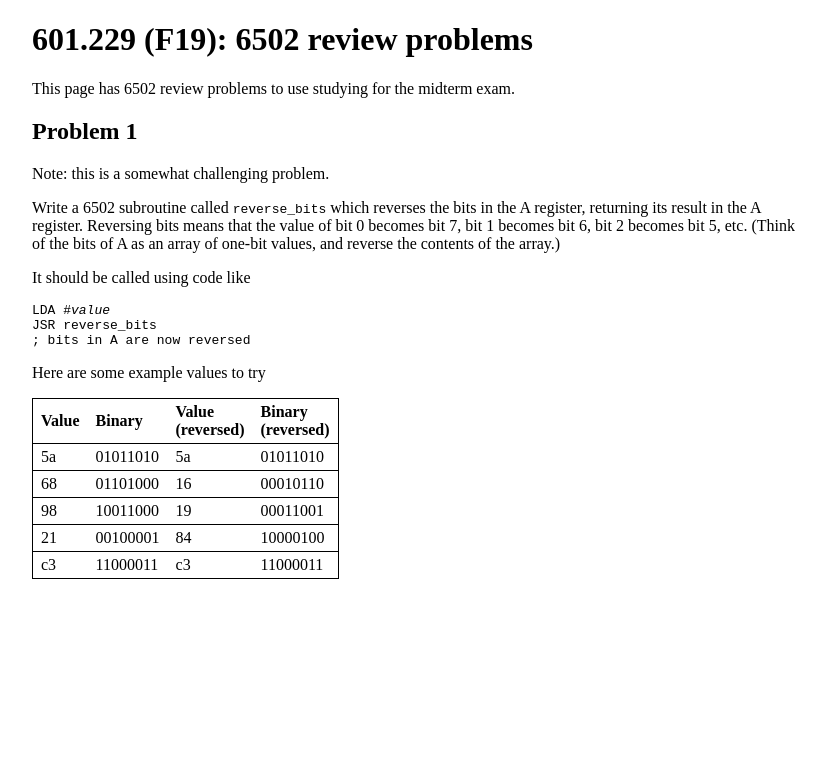
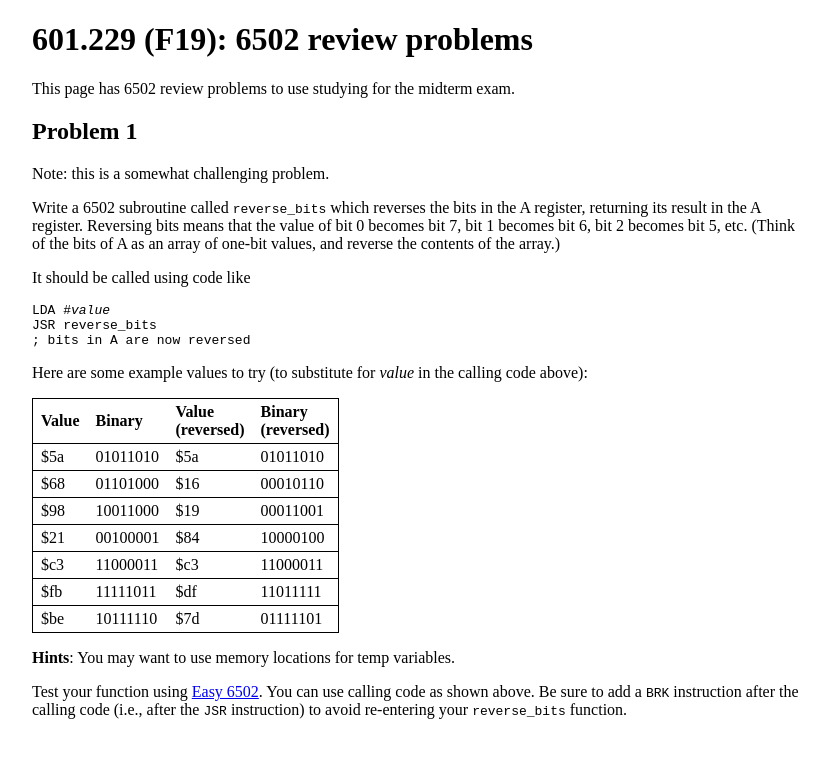
Before and after one commit to jhucsf/fall2019, a Jekyll site: the page built from res/6502_review.md, in a window 1280 px wide. Shown: the top 758 px of the page, without its empty margins (224-1053 px from the left). Built offline with Jekyll 4.4.1, drawn with Linux system fonts in a browser that asks for light colours.

Commit message:
more details for Problem 1

```diff
--- a/res/6502_review.md
+++ b/res/6502_review.md
@@ -19,12 +19,18 @@ JSR reverse&#95;bits
 ; bits in A are now reversed
 </pre>
 
-Here are some example values to try
+Here are some example values to try (to substitute for *value* in the calling code above):
 
 Value | Binary | Value<br>(reversed) | Binary<br>(reversed)
 ----- | ------ | ---------------- | -----------------
-5a | 01011010 | 5a | 01011010
-68 | 01101000 | 16 | 00010110
-98 | 10011000 | 19 | 00011001
-21 | 00100001 | 84 | 10000100
-c3 | 11000011 | c3 | 11000011
+$5a | 01011010 | $5a | 01011010
+$68 | 01101000 | $16 | 00010110
+$98 | 10011000 | $19 | 00011001
+$21 | 00100001 | $84 | 10000100
+$c3 | 11000011 | $c3 | 11000011
+$fb | 11111011 | $df | 11011111
+$be | 10111110 | $7d | 01111101
+
+**Hints**: You may want to use memory locations for temp variables.
+
+Test your function using [Easy 6502](http://skilldrick.github.io/easy6502/).  You can use calling code as shown above.  Be sure to add a `BRK` instruction after the calling code (i.e., after the `JSR` instruction) to avoid re-entering your `reverse_bits` function.
```
